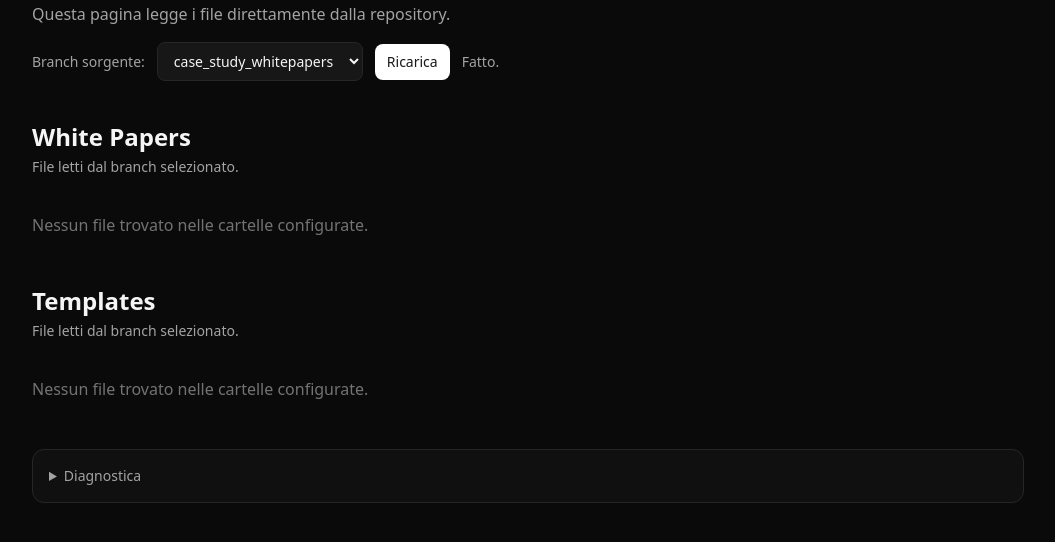
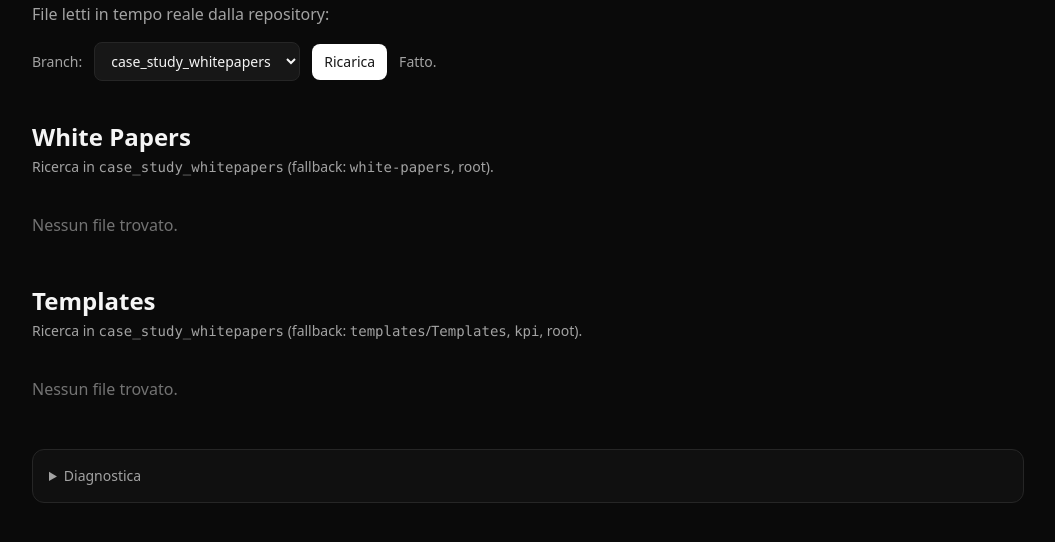
Before and after one commit to andycruccas92/Portfolio, a plain HTML site: page index.html in a window 1280 px wide. Shown: the part 86-628 px from the top of the page, without its empty margins (112-1167 px from the left). Drawn offline with nearby package versions, Linux system fonts and the light colour scheme; no server answers.

Commit message:
Update index.html

```diff
--- a/index.html
+++ b/index.html
@@ -5,20 +5,18 @@
   <meta name="viewport" content="width=device-width, initial-scale=1.0"/>
   <title>Portfolio — White Papers & Templates</title>
   <script src="https://cdn.tailwindcss.com"></script>
-  <style>
-    .spin{animation:spin 1s linear infinite}@keyframes spin{to{transform:rotate(360deg)}}
-  </style>
+  <style>.spin{animation:spin 1s linear infinite}@keyframes spin{to{transform:rotate(360deg)}}</style>
 </head>
 <body class="bg-neutral-950 text-neutral-100 min-h-screen">
   <main class="max-w-5xl mx-auto py-10 px-4">
     <header class="mb-10">
       <h1 class="text-3xl md:text-4xl font-bold">Portfolio</h1>
-      <p class="text-neutral-400 mt-2">Questa pagina legge i file direttamente dalla repository.</p>
+      <p class="text-neutral-400 mt-2">File letti in tempo reale dalla repository:</p>
       <div class="mt-4 flex flex-wrap items-center gap-3 text-sm">
-        <span class="text-neutral-400">Branch sorgente:</span>
+        <span class="text-neutral-400">Branch:</span>
         <select id="branchSel" class="bg-neutral-900 border border-neutral-800 rounded-lg px-3 py-2">
-          <option value="case_study_whitepapers">case_study_whitepapers</option>
           <option value="main">main</option>
+          <option value="case_study_whitepapers" selected>case_study_whitepapers</option>
         </select>
         <button id="reloadBtn" class="px-3 py-2 rounded-lg bg-white text-neutral-900">Ricarica</button>
         <span id="status" class="text-neutral-400"></span>
@@ -27,16 +25,16 @@
 
     <section id="whitepapers" class="mb-12">
       <h2 class="text-2xl font-semibold">White Papers</h2>
-      <p class="text-neutral-400 text-sm mt-1">File letti dal branch selezionato.</p>
+      <p class="text-neutral-400 text-sm mt-1">Ricerca in <code>case_study_whitepapers</code> (fallback: <code>white-papers</code>, root).</p>
       <div id="wpList" class="mt-5 grid md:grid-cols-2 gap-4"></div>
-      <div id="wpEmpty" class="mt-4 text-neutral-500 hidden">Nessun file trovato nelle cartelle configurate.</div>
+      <div id="wpEmpty" class="mt-4 text-neutral-500 hidden">Nessun file trovato.</div>
     </section>
 
     <section id="templates" class="mb-12">
       <h2 class="text-2xl font-semibold">Templates</h2>
-      <p class="text-neutral-400 text-sm mt-1">File letti dal branch selezionato.</p>
+      <p class="text-neutral-400 text-sm mt-1">Ricerca in <code>case_study_whitepapers</code> (fallback: <code>templates</code>/<code>Templates</code>, <code>kpi</code>, root).</p>
       <div id="tplList" class="mt-5 grid md:grid-cols-2 gap-4"></div>
-      <div id="tplEmpty" class="mt-4 text-neutral-500 hidden">Nessun file trovato nelle cartelle configurate.</div>
+      <div id="tplEmpty" class="mt-4 text-neutral-500 hidden">Nessun file trovato.</div>
     </section>
 
     <section id="debug" class="mt-12">
@@ -48,30 +46,30 @@
   </main>
 
   <script>
-    // ======= CONFIGURAZIONE =======
     const OWNER = "andycruccas92";
     const REPO  = "Portfolio";
+    const DEFAULT_BRANCH = "case_study_whitepapers";
 
-    // Cartelle da scandire per ogni sezione (in ordine di priorità).
-    // Le API GitHub: GET /repos/:owner/:repo/contents/:path?ref=:branch
     const GROUPS = [
       {
         key: "wp",
         title: "White Papers",
-        // prova più percorsi: adattali se i file stanno altrove
-        paths: ["docs/white-papers", "white-papers", ""],
-        // estensioni mostrate
+        // priorità: sotto-cartelle prevedibili > cartella tema > root (limitata)
+        paths: ["case_study_whitepapers", "white-papers"],
         exts: ["pdf","docx","doc","md"],
         targetEl: "wpList",
-        emptyEl: "wpEmpty"
+        emptyEl: "wpEmpty",
+        classifier: (f) => true // tutto ciò che matcha exts va qui
       },
       {
         key: "tpl",
         title: "Templates",
-        paths: ["docs/templates", "templates", "docs/kpi", "kpi", ""],
+        // includo anche duplicati di case nelle maiuscole per robustezza
+        paths: ["case_study_whitepapers", "templates", "Templates", "kpi"],
         exts: ["xlsx","xls","csv","pptx","docx","md","pdf"],
         targetEl: "tplList",
-        emptyEl: "tplEmpty"
+        emptyEl: "tplEmpty",
+        classifier: (f) => true
       }
     ];
 
@@ -80,29 +78,47 @@
     const branchSel= document.getElementById("branchSel");
     const reloadBtn= document.getElementById("reloadBtn");
 
+    branchSel.value = DEFAULT_BRANCH;
     reloadBtn.addEventListener("click", () => loadAll(branchSel.value));
     branchSel.addEventListener("change", () => loadAll(branchSel.value));
-
-    async function ghList(path, ref) {
-      const url = `https://api.github.com/repos/${OWNER}/${REPO}/contents/${encodeURIComponent(path)}?ref=${encodeURIComponent(ref)}`;
-      const res = await fetch(url);
-      if (res.status === 404) return { path, items: [], ok: true, status: 404 };
-      const data = await res.json();
-      return { path, items: Array.isArray(data) ? data : [], ok: res.ok, status: res.status };
-    }
 
     function extOf(name) {
       const i = name.lastIndexOf(".");
       return i >= 0 ? name.slice(i+1).toLowerCase() : "";
     }
 
+    async function ghList(path, ref) {
+      const base = `https://api.github.com/repos/${OWNER}/${REPO}/contents`;
+      const url = path ? `${base}/${encodeURIComponent(path)}?ref=${encodeURIComponent(ref)}` : `${base}?ref=${encodeURIComponent(ref)}`;
+      const res = await fetch(url);
+      if (res.status === 404) return { path: path || "<root>", items: [], ok: true, status: 404 };
+      const data = await res.json();
+      return { path: path || "<root>", items: Array.isArray(data) ? data : [], ok: res.ok, status: res.status };
+    }
+
+    async function listRecursive(startPath, ref, filterExts) {
+      const stack = [startPath];
+      const out = [];
+      while (stack.length) {
+        const p = stack.pop();
+        const res = await ghList(p, ref);
+        if (!res.ok && res.status !== 404) continue;
+        for (const it of res.items) {
+          if (it.type === "dir") stack.push((p ? p + "/" : "") + it.name);
+          if (it.type === "file" && filterExts.includes(extOf(it.name))) {
+            out.push({ name: it.name, path: (p ? p + "/" : "") + it.name });
+          }
+        }
+      }
+      return out;
+    }
+
     function card(file, ref) {
       const raw = `https://raw.githubusercontent.com/${OWNER}/${REPO}/${encodeURIComponent(ref)}/${file.path}`;
       const blob = `https://github.com/${OWNER}/${REPO}/blob/${encodeURIComponent(ref)}/${file.path}`;
-      const icon = "📄";
       return `
         <article class="rounded-2xl border border-neutral-800 p-5 bg-neutral-900 hover:border-neutral-600">
-          <h3 class="font-medium text-white">${icon} ${file.name}</h3>
+          <h3 class="font-medium text-white">📄 ${file.name}</h3>
           <p class="text-xs text-neutral-400 mt-1">${file.path}</p>
           <div class="mt-3 flex gap-2">
             <a class="px-3 py-1 rounded-lg bg-white text-neutral-900 text-sm" href="${raw}" target="_blank" rel="noreferrer">Apri/Scarica</a>
@@ -119,30 +135,37 @@
       empty.classList.add("hidden");
 
       let found = [];
-      let debugLines = [];
+      let logs = [];
 
-      for (const p of group.paths) {
-        if (p === "") continue; // evita root senza filtro: troppo rumoroso
+      for (const basePath of group.paths) {
         try {
-          const res = await ghList(p, ref);
-          debugLines.push(`GET ${p}@${ref} -> ${res.status} (${res.items.length} items)`);
-          const files = res.items.filter(x => x.type === "file" && group.exts.includes(extOf(x.name)));
-          found = found.concat(files.map(f => ({...f, path: p + "/" + f.name})));
+          const items = await listRecursive(basePath, ref, group.exts);
+          logs.push(`SCAN ${basePath || "<root>"}@${ref} -> ${items.length} file`);
+          found = found.concat(items.filter(group.classifier));
         } catch (e) {
-          debugLines.push(`ERR ${p}@${ref}: ${e && e.message ? e.message : e}`);
+          logs.push(`ERR ${basePath}@${ref}: ${e && e.message ? e.message : e}`);
         }
       }
 
-      if (found.length === 0) {
+      // dedup per path
+      const uniq = [];
+      const seen = new Set();
+      for (const f of found) {
+        if (seen.has(f.path)) continue;
+        seen.add(f.path);
+        uniq.push(f);
+      }
+
+      if (uniq.length === 0) {
         empty.classList.remove("hidden");
       } else {
-        target.innerHTML = found
+        target.innerHTML = uniq
           .sort((a,b)=> a.name.localeCompare(b.name))
           .map(f => card(f, ref))
           .join("");
       }
 
-      return debugLines.join("\n");
+      return logs.join("\n");
     }
 
     async function loadAll(ref) {
```
